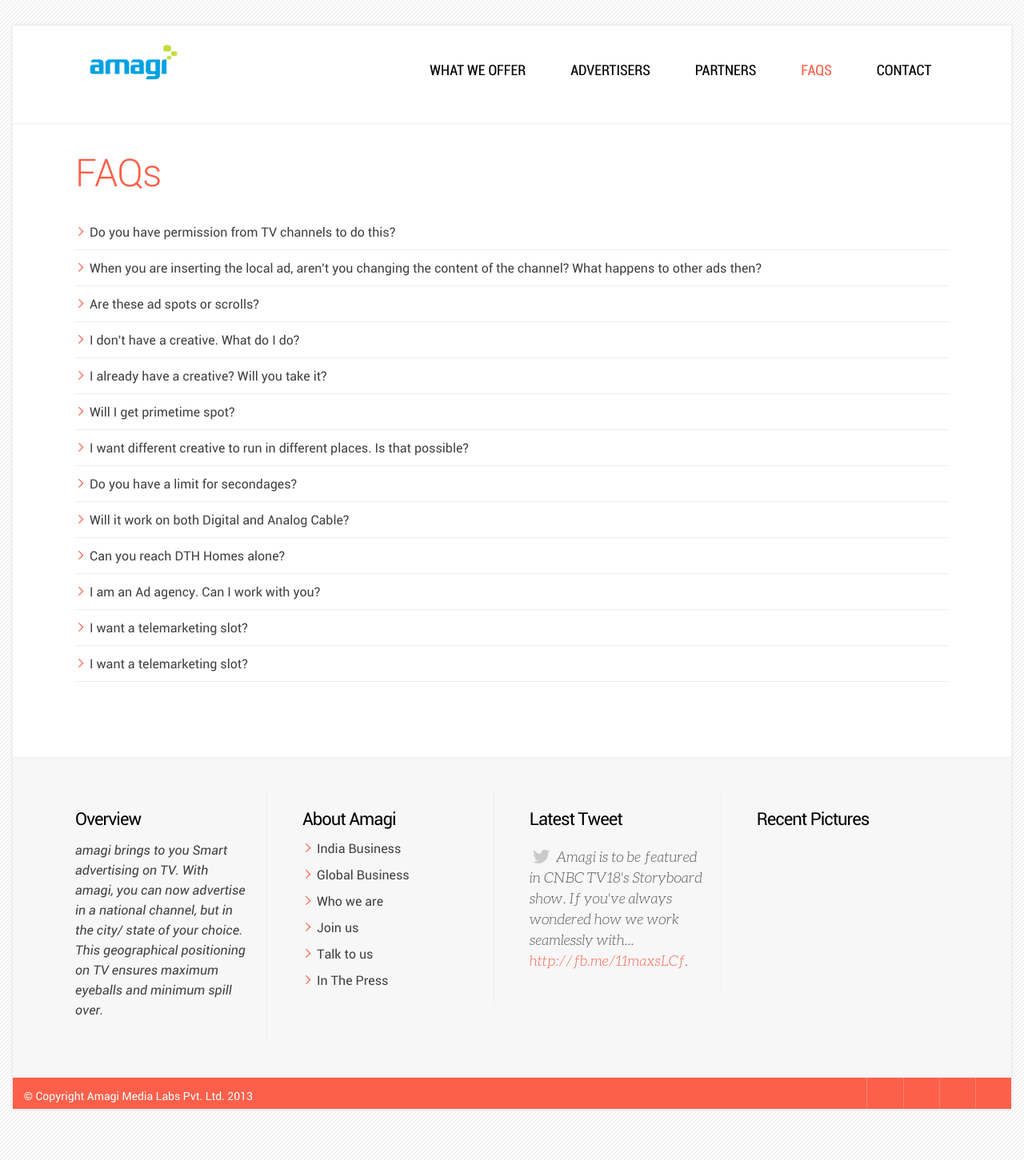
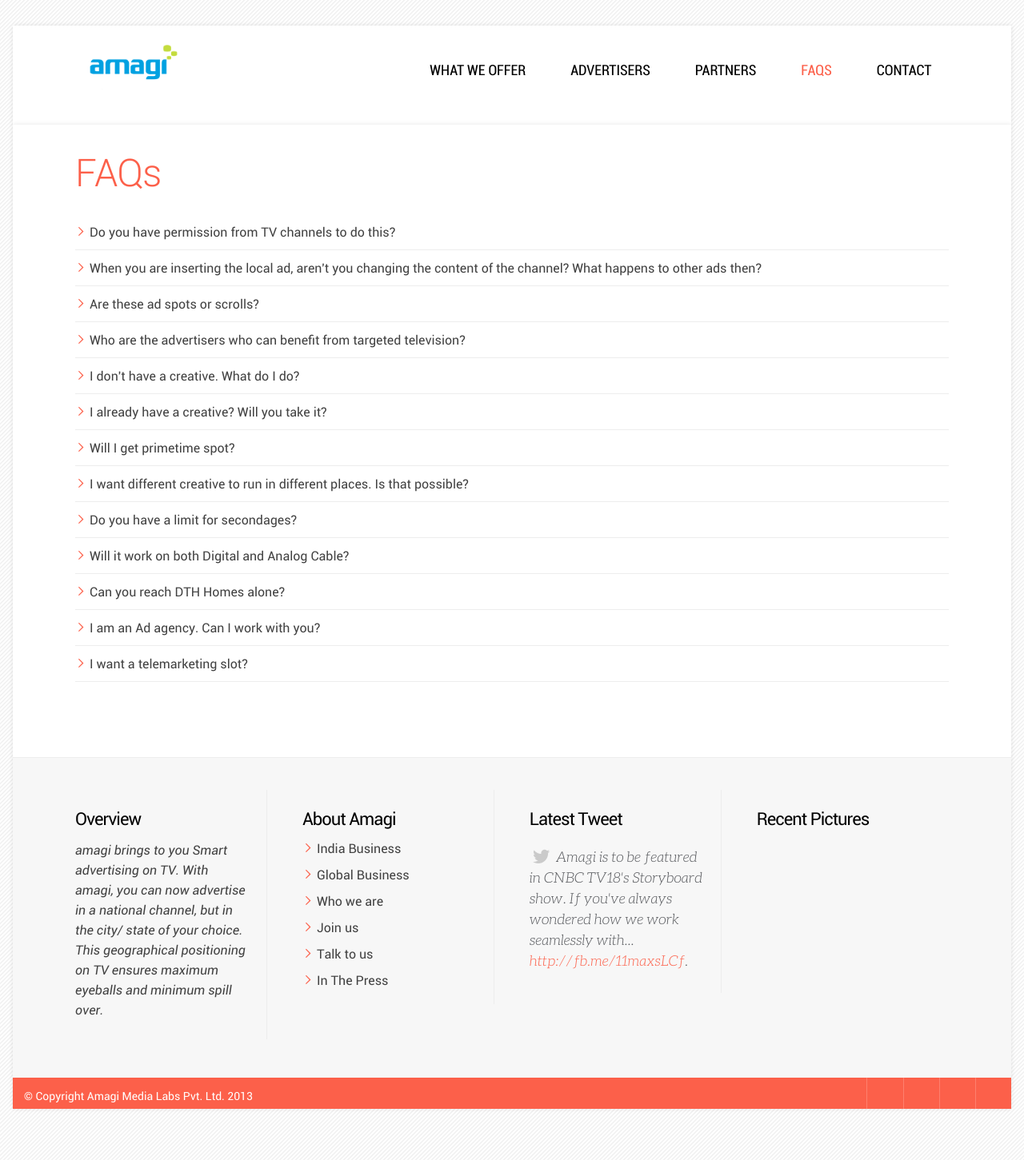
Before and after one commit to amagimedia/amagimedia.github.io, a Jekyll site: the page built from faqs.markdown, in a window 1280 px wide. Shown: the whole page at 80% size. Built offline with Jekyll 4.4.1, drawn with Linux system fonts in a browser that asks for light colours; nearby versions of some CDN libraries; some web fonts are replaced; library files that are not in the unit come from our copies; comment, search, counter and statistics services are not loaded; some of the changed lines change nothing that is shown; grey boxes are pictures that could not be loaded.

Commit message:
Update faqs.markdown

```diff
--- a/faqs.markdown
+++ b/faqs.markdown
@@ -28,6 +28,21 @@
       <a href='/faqs#' class='toggle-btn'>Are these ad spots or scrolls? </a>
       <div class='toggle-content'>
         <p>These are regular video ad spots that appear during commercial breaks on TV channels. They are not scrolls.</p>
+      </div>
+      </li>
+
+      <li>
+      <a href='/faqs#' class='toggle-btn'>Who are the advertisers who can benefit from targeted television? </a>
+      <div class='toggle-content'>
+        <p>We are seeing that beyond regional advertisers, our platform significantly benefits corporate advertisers as well.
+        We now work with a number of large advertisers offering them regional targeting solution. Examples of needs that we can address:
+        - Regional brand advertising
+        - Consumer / Trade Promotions
+        - Booster / Top ups
+        - Urban and Rural focus
+        - Launch support to brand variants
+        - Dealer-tagged Advertisements
+        - BTL support </p>
       </div>
       </li>
 
@@ -95,12 +110,7 @@
       </div>
       </li>
 
-      <li>
-      <a href='/faqs#' class='toggle-btn'>I want a telemarketing slot? </a>
-      <div class='toggle-content'>
-        <p>We currently do not offer telemarketing slots. Leave us your contact details and we will get in touch with you if we have that option, going forward.</p>
-      </div>
-      </li>
+
     </ul>
 
   </div>
```
